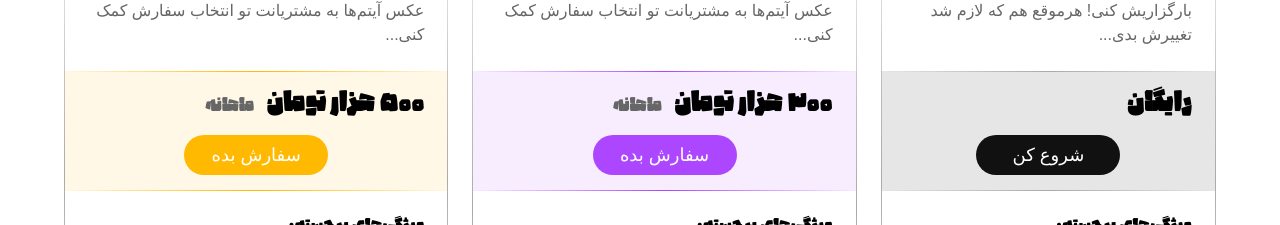
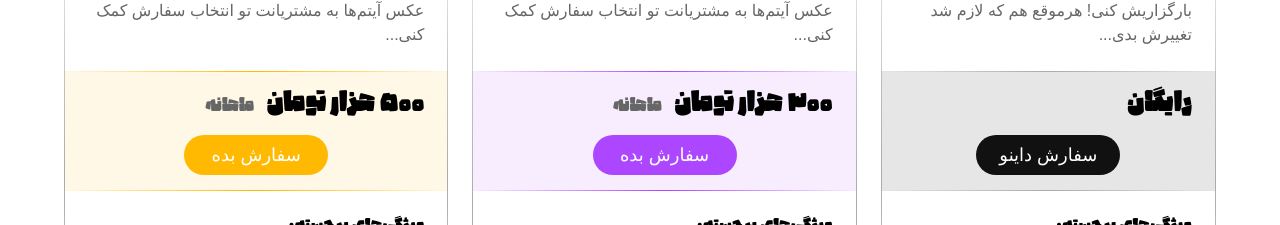
Before and after one commit to ahmadkeyhan/qrocs, a Next.js app: page / in a window 1280 px wide. Shown: the part 1460-1685 px from the top of the page. Built offline with nearby package versions, Linux system fonts and the light colour scheme; a web font is replaced by a local one.

Commit message:
added link for order button

```diff
--- a/src/components/home/dinoPlan.tsx
+++ b/src/components/home/dinoPlan.tsx
@@ -3,6 +3,7 @@ import {CheckCircle} from "lucide-react"
 import Image from "next/image";
 import { useState, useEffect } from "react";
 import { useTheme } from "next-themes";
+import Link from "next/link";
 
 export default function DinoPlan() {
     const { resolvedTheme, setTheme } = useTheme()
@@ -27,9 +28,11 @@ export default function DinoPlan() {
                 <div className="relative bg-foreground/10 py-4 px-6 flex flex-col gap-4">
                     <h4 className="text-2xl">رایگان</h4>
                     <div className="w-full flex justify-center">
-                        <Button variant="default" className="w-36">
-                            <p className="text-lg">شروع کن</p>
-                        </Button>
+                        <Link href='/order?plan=dino'>
+                            <Button variant="default" className="w-36 bg-foreground">
+                                <p className="text-lg">سفارش داینو</p>
+                            </Button>
+                        </Link>
                     </div>
                     <div className="absolute bottom-0 left-0 right-0 h-[1px] bg-gradient-to-r from-transparent via-border to-transparent" />
                 <div className="absolute top-0 left-0 right-0 h-[1px] bg-gradient-to-r from-transparent via-border to-transparent" />
@@ -90,9 +93,11 @@ export default function DinoPlan() {
         <div className="relative bg-foreground/10 py-4 px-6 flex flex-col gap-4">
             <h4 className="text-2xl">رایگان</h4>
             <div className="w-full flex justify-center">
-                <Button variant="default" className="w-36 bg-foreground">
-                    <p className="text-lg">شروع کن</p>
-                </Button>
+                <Link href='/order?plan=dino'>
+                    <Button variant="default" className="w-36 bg-foreground">
+                        <p className="text-lg">سفارش داینو</p>
+                    </Button>
+                </Link>
             </div>
             <div className="absolute bottom-0 left-0 right-0 h-[1px] bg-gradient-to-r from-transparent via-border to-transparent" />
         <div className="absolute top-0 left-0 right-0 h-[1px] bg-gradient-to-r from-transparent via-border to-transparent" />
```
